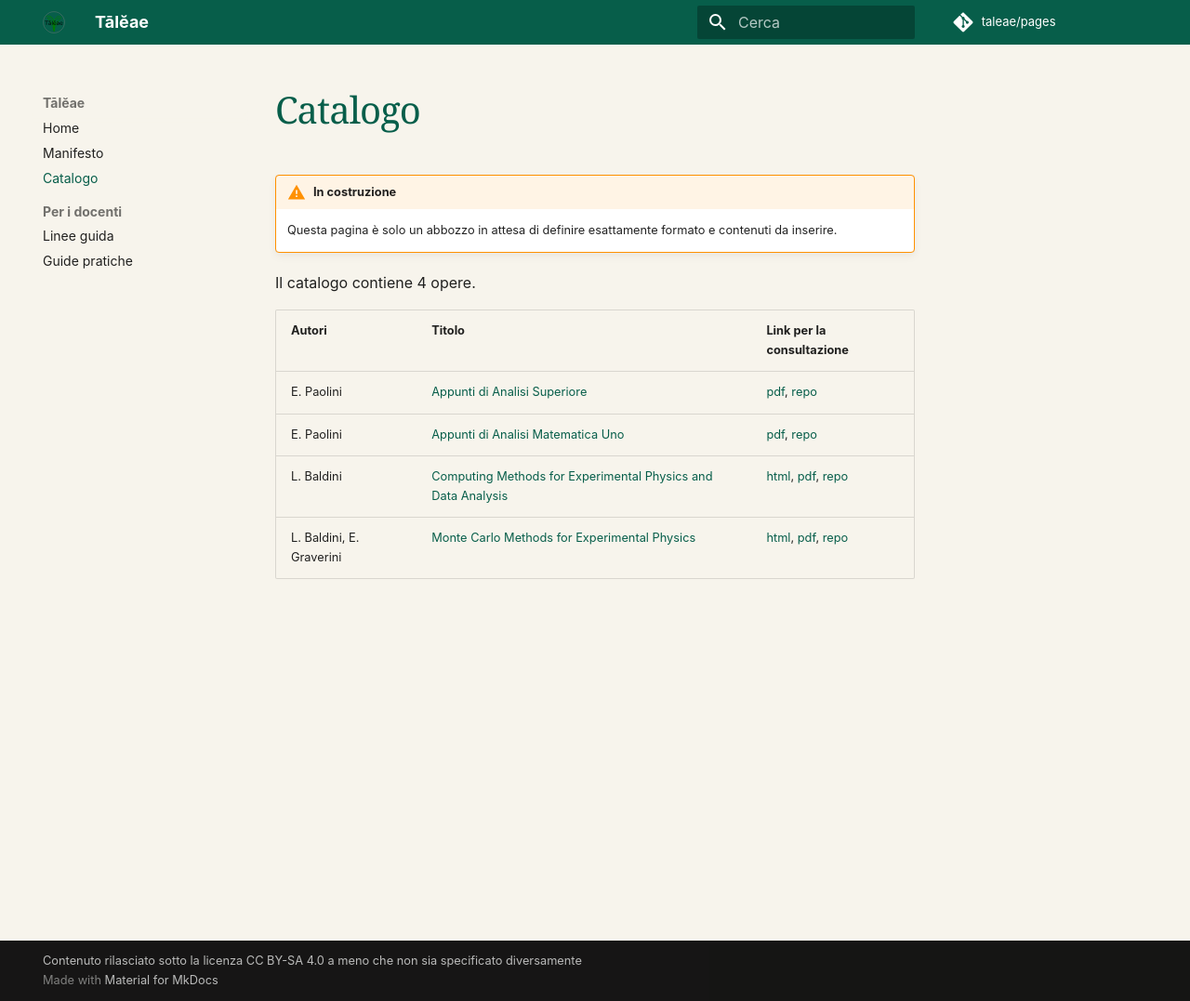
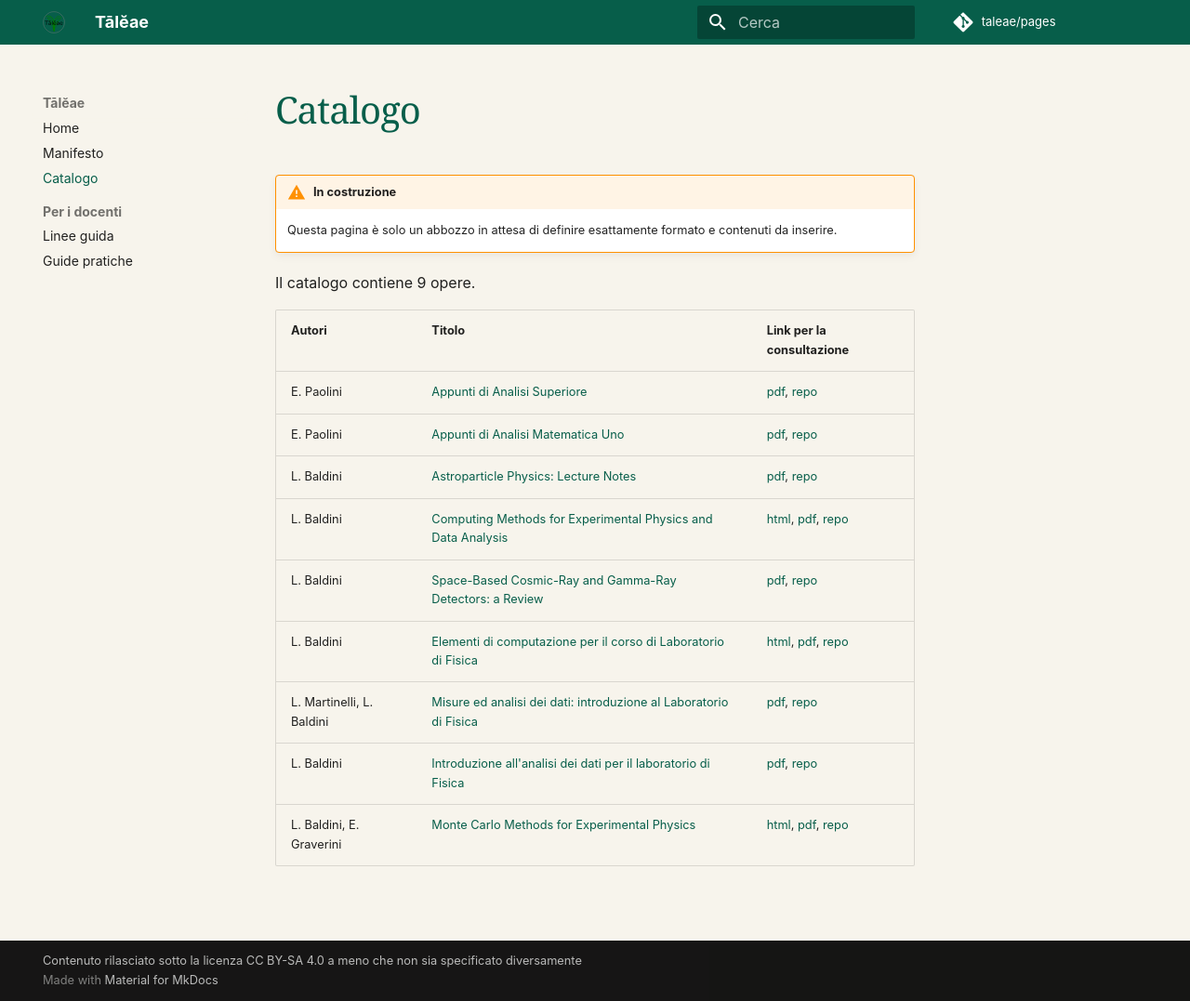
Before and after one commit to lucabaldini/taleae, an MkDocs documentation site: the page built from docs/catalog/index.md, in a window 1280 px wide and 1077 px high. Shown: the whole window at 93% size. Built offline with MkDocs 1.6.1 and Material for MkDocs 9.7.7, drawn with Linux system fonts in a browser that asks for light colours.

Commit message:
New products.

```diff
--- a/docs/catalog/index.md
+++ b/docs/catalog/index.md
@@ -4,11 +4,16 @@
     Questa pagina è solo un abbozzo in attesa di definire esattamente
     formato e contenuti da inserire.
 
-Il catalogo contiene 4 opere.
+Il catalogo contiene 9 opere.
 
 | Autori | Titolo | Link per la consultazione |
 |--------|--------|---------------------------|
 | E. Paolini | [Appunti di Analisi Superiore](analisi_superiore.md) | [pdf](https://github.com/paolini/analisi-superiore/releases/download/0.9/AnalisiSuperiore.pdf), [repo](https://github.com/paolini/analisi-superiore) |
 | E. Paolini | [Appunti di Analisi Matematica Uno](analisi_uno.md) | [pdf](https://github.com/paolini/AnalisiUno/releases/download/2026-05-12/AnalisiUno.pdf), [repo](https://github.com/paolini/AnalisiUno) |
+| L. Baldini | [Astroparticle Physics: Lecture Notes](astropart.md) | [pdf](https://github.com/lucabaldini/astropart/releases/download/1.5.0/astropart_1.5.0.pdf), [repo](https://github.com/lucabaldini/astropart) |
 | L. Baldini | [Computing Methods for Experimental Physics and Data Analysis](cmepda_basic.md) | [html](https://lbaldini.codeberg.page/cmepda-basic/), [pdf](https://lbaldini.codeberg.page/cmepda-basic/cmepda-basic.pdf), [repo](https://codeberg.org/lbaldini/cmepda-basic) |
+| L. Baldini | [Space-Based Cosmic-Ray and Gamma-Ray Detectors: a Review](cr-detectors.md) | [pdf](https://arxiv.org/pdf/1407.7631), [repo](https://github.com/lucabaldini/crdetectors) |
+| L. Baldini | [Elementi di computazione per il corso di Laboratorio di Fisica](lab1-computing.md) | [html](https://unipi-physics-labs.github.io/lab1-computing/), [pdf](https://github.com/unipi-physics-labs/lab1-computing/releases/download/1.1.1/compnotes-1.1.1.pdf), [repo](https://github.com/unipi-physics-labs/lab1-computing) |
+| L. Martinelli, L. Baldini | [Misure ed analisi dei dati: introduzione al Laboratorio di Fisica](lab1-martinelli.md) | [pdf](https://github.com/unipi-physics-labs/lab1-martinelli/releases/download/v99.0.0/analisi_dati.pdf), [repo](https://github.com/unipi-physics-labs/lab1-martinelli) |
+| L. Baldini | [Introduzione all'analisi dei dati per il laboratorio di Fisica](lab1-notes.md) | [pdf](https://github.com/unipi-physics-labs/lab1-notes/releases/download/7.0.1/statnotes-7.0.1.pdf), [repo](https://github.com/unipi-physics-labs/lab1-notes) |
 | L. Baldini, E. Graverini | [Monte Carlo Methods for Experimental Physics](mcmep.md) | [html](https://lbaldini.codeberg.page/mcmep/), [pdf](https://lbaldini.codeberg.page/mcmep/mcmep.pdf), [repo](https://codeberg.org/lbaldini/mcmep) |
```
Also changed, not shown: docs/catalog/astropart.md (added, +20 -0 lines), docs/catalog/cr-detectors.md (added, +20 -0 lines), docs/catalog/lab1-computing.md (added, +21 -0 lines), docs/catalog/lab1-martinelli.md (added, +20 -0 lines), docs/catalog/lab1-notes.md (added, +20 -0 lines), 5 other files.
